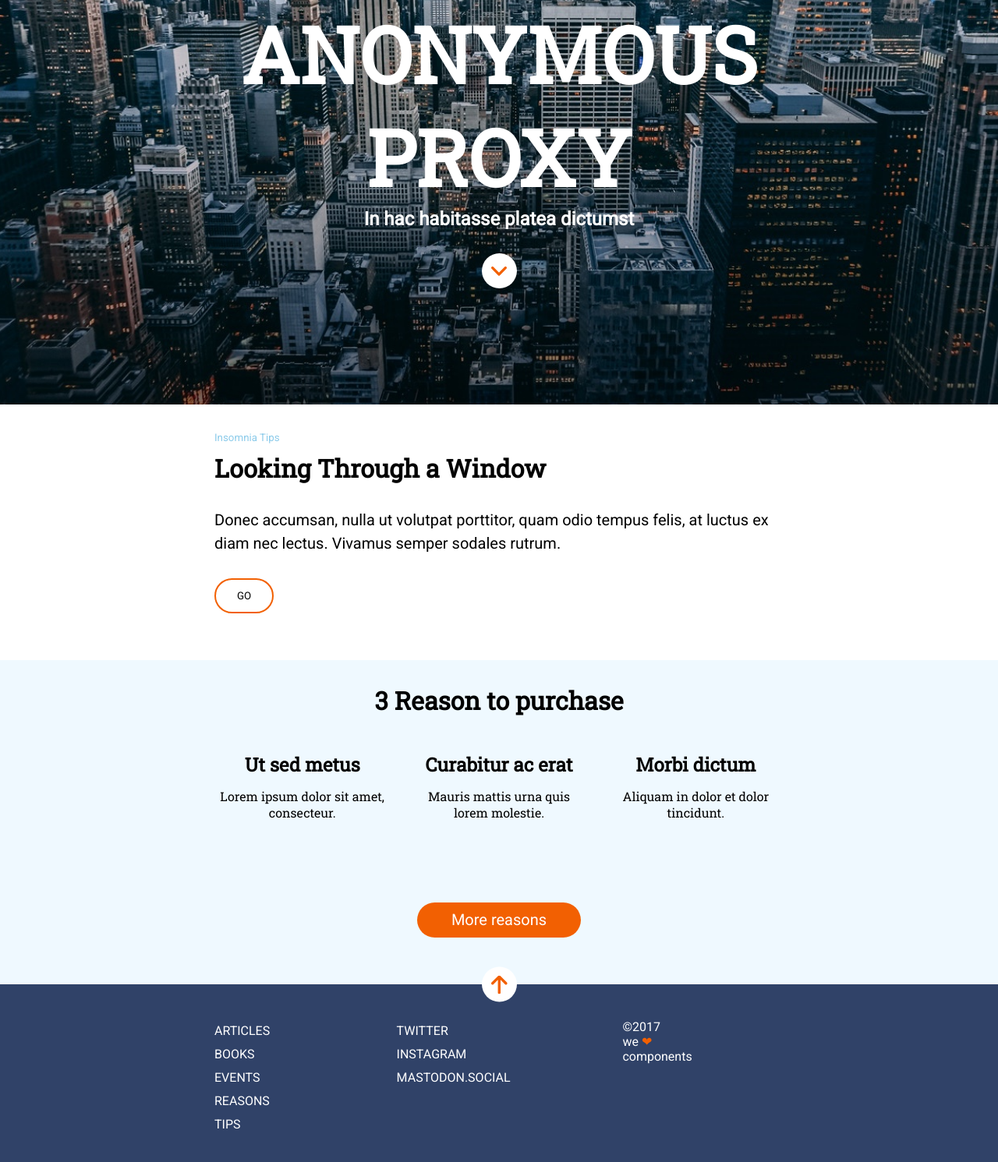
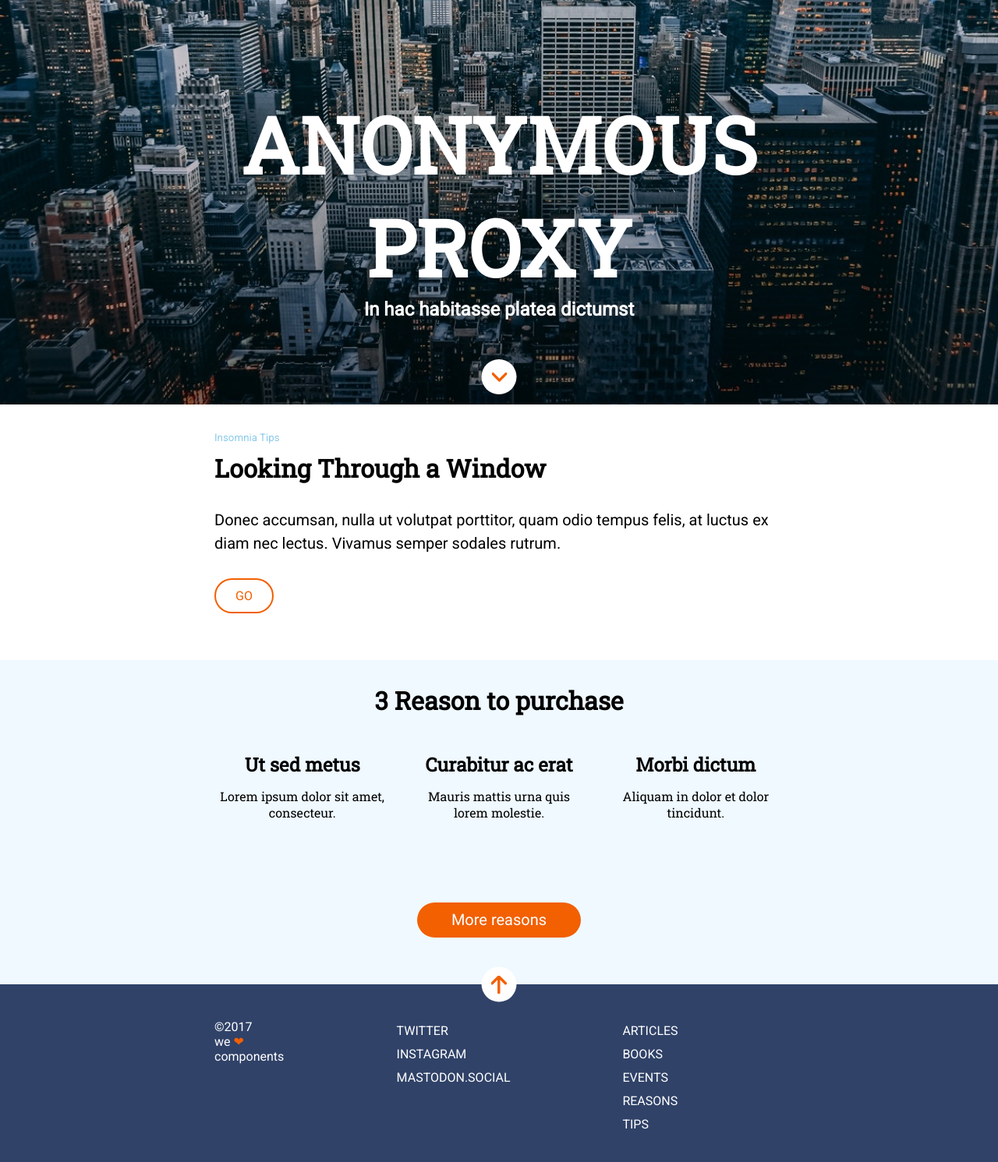
Before and after one commit to silviademiguel7/m1-evaluacion-final-silviademiguel7, a website: page _src/templates/index.html in a window 1280 px wide. Shown: the part 281-1772 px from the top of the page at 78% size. Drawn offline with nearby package versions, Linux system fonts and the light colour scheme; files that its build step writes are made by us from their sources; files whose address does not match are found by name.

Commit message:
fix footer and hero and a

```diff
--- a/_src/assets/scss/main.scss
+++ b/_src/assets/scss/main.scss
@@ -37,7 +37,7 @@ h1 {
   }
   @media all and (min-width: 1200px) {
     font-size: 100px;
-}
+  }
 }
 h2 {
   font-size: 24px;
@@ -46,7 +46,7 @@ h2 {
   }
   @media all and (min-width: 1200px) {
     font-size: 32px;
-}
+  }
 }
 h3 {
   font-size: 18px;
@@ -89,20 +89,23 @@ h3 {
   background-position: center;
   background-repeat: no-repeat;
   background-size: cover;
+  display: flex;
+  flex-direction: column;
+  justify-content: center;
+  position: relative;
 }
 .container-hero {
-  height: 100%;
-  display: flex;
-  flex-direction: column;
-  align-items: center;
   color: $color-white;
-  padding-bottom: 53px;
-  padding-top: 284px;
   padding-left: 15px;
   padding-right: 15px;
+  transform: translate(0, 50%);
 }
 
 .icono-hero {
+  position: absolute;
+  left: 50%;
+  transform: translateX(-50%);
+  bottom: 53px;
   width: 45px;
   height: 45px;
   text-align: center;
@@ -111,12 +114,16 @@ h3 {
   display: flex;
   justify-content: center;
   align-items: center;
+  @media all and (min-width: 768px) {
+    bottom: 45px;
+  }
+  @media all and (min-width: 1200px) {
+    bottom: 13px;
+  }
 }
-
 .title-hero {
   text-align: center;
   /*width: 290px;*/
-
   margin-bottom: 10px;
   /*ont-size: 42px;*/
   text-transform: uppercase;
@@ -284,18 +291,22 @@ h3 p {
 @media all and (min-width: 768px) {
   .col1footer {
     grid-column: 1/1;
+    grid-row: 1/2;
   }
   .col2footer {
     grid-column: 3/3;
+    grid-row: 1/2;
   }
   .col3footer {
     grid-column: 5/5;
+    grid-row: 1/2;
   }
 }
 .position-footer-flecha {
   position: absolute;
-  transform: translate(-22px, -50%);
+  top: 0;
   left: 50%;
+  transform: translate(-50%, -50%);
 }
 .lista-footer {
   list-style: none;
--- a/_src/templates/index.html
+++ b/_src/templates/index.html
@@ -19,32 +19,25 @@
   <main class="main">
     <div class="hero">
       <div class="container-hero page-wrapper">
-        <div class="title-hero">
-          <h1>Anonymous <br>proxy</h1>
-        </div>
-        <div class="title2-hero">
-          <h3>In hac habitasse platea dictumst</h3>
-        </div>
-        <div class="icono-hero">
-          <a href="index.html#editorial">
-            <img src="../assets/images/ico-scroll-down.svg" alt="icono flecha" class="flecha-hero">
-          </a>
-        </div>
+        <h1 class="title-hero">Anonymous <br>proxy</h1>
+        <h3 class="title2-hero">In hac habitasse platea dictumst</h3>
       </div>
+      <a href="index.html#editorial" class="icono-hero">
+        <img src="../assets/images/ico-scroll-down.svg" alt="icono flecha" class="flecha-hero">
+      </a>
     </div>
 
     <section class="seccion-editorial page-wrapper">
       <div class="seccion-editorial-container">
-        <span id="team" class="anchor-nav"></span>
+        <span id="team" class="anchor-nav" id="editorial"></span>
         <div class="title-small-editorial">
           <small>Insomnia Tips</small>
         </div>
         <h2 class="title-editorial">Looking Through a Window</h2>
         <p class="parrafo-editorial"> Donec accumsan, nulla ut volutpat porttitor, quam odio tempus felis, at luctus ex
-          diam nec lectus. Vivamus semper sodales rutrum.</p>
-        <div class="enlace-editorial">
-          <button class="boton">GO</button>
-        </div>
+          diam nec lectus. Vivamus semper sodales rutrum.
+        </p>
+        <a class="boton enlace-editorial">GO</a>
       </div>
     </section>
 
@@ -74,34 +67,26 @@
         More reasons
       </button>
     </article>
-
-
   </main>
 
   <footer class="footer page-wrapper">
-
-    <div class="icono-hero position-footer-flecha">
-      <a href="index.html#header">
-        <img src="../assets/images/ico-arrow.svg" alt="icono de flecha">
-      </a>
-    </div>
+    <a href="index.html#header" class="icono-hero position-footer-flecha">
+      <img src="../assets/images/ico-arrow.svg" alt="icono de flecha">
+    </a>
     <div class="footer-grid">
-      <ul class="lista-footer col1footer">
+      <ul class="lista-footer col3footer">
         <li><a href="#" class="enlace">ARTICLES</a></li>
         <li><a href="#" class="enlace">BOOKS</a></li>
         <li><a href="#" class="enlace">EVENTS</a></li>
         <li><a href="#" class="enlace">REASONS</a></li>
         <li><a href="#" class="enlace">TIPS</a></li>
       </ul>
-
-
       <ul class="lista-footer2 col2footer">
         <li><a href="#" class="enlace">Twitter</a></li>
         <li><a href="#" class="enlace">Instagram</a></li>
         <li><a href="#" class="enlace">Mastodon.social</a></li>
       </ul>
-
-      <div class="col3footer">
+      <div class="col1footer">
         <div>©2017</div>
         <div>we <span class="corazonletra">❤︎</span> components</div>
       </div>
```
